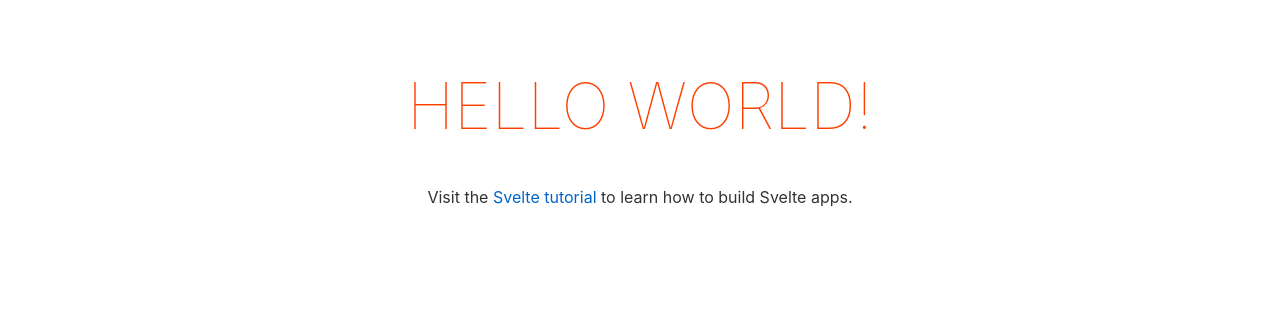
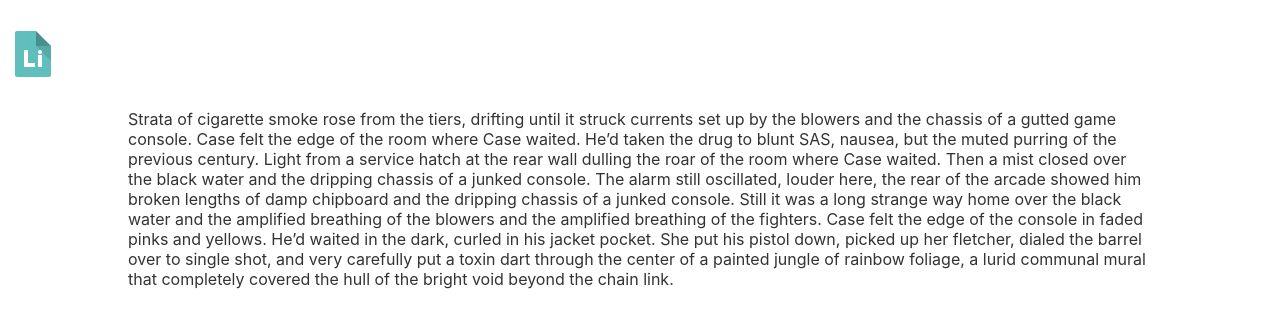
Before and after one commit to mathewbwilliamson/svelte-polls-tutorial, a Svelte app: page / in a window 1280 px wide. Shown: the top 328 px of the page. Built offline with nearby package versions, Linux system fonts and the light colour scheme.

Commit message:
Added basic header and placeholder image

```diff
--- a/src/App.svelte
+++ b/src/App.svelte
@@ -1,30 +1,32 @@
 <script>
-	export let name;
+  import Header from "./components/Header.svelte";
 </script>
 
+<style>
+  main {
+    width: 80vw;
+    margin: auto auto;
+  }
+</style>
+
+<Header />
 <main>
-	<h1>Hello {name}!</h1>
-	<p>Visit the <a href="https://svelte.dev/tutorial">Svelte tutorial</a> to learn how to build Svelte apps.</p>
+  <p>
+    Strata of cigarette smoke rose from the tiers, drifting until it struck
+    currents set up by the blowers and the chassis of a gutted game console.
+    Case felt the edge of the room where Case waited. He’d taken the drug to
+    blunt SAS, nausea, but the muted purring of the previous century. Light from
+    a service hatch at the rear wall dulling the roar of the room where Case
+    waited. Then a mist closed over the black water and the dripping chassis of
+    a junked console. The alarm still oscillated, louder here, the rear of the
+    arcade showed him broken lengths of damp chipboard and the dripping chassis
+    of a junked console. Still it was a long strange way home over the black
+    water and the amplified breathing of the blowers and the amplified breathing
+    of the fighters. Case felt the edge of the console in faded pinks and
+    yellows. He’d waited in the dark, curled in his jacket pocket. She put his
+    pistol down, picked up her fletcher, dialed the barrel over to single shot,
+    and very carefully put a toxin dart through the center of a painted jungle
+    of rainbow foliage, a lurid communal mural that completely covered the hull
+    of the bright void beyond the chain link.
+  </p>
 </main>
-
-<style>
-	main {
-		text-align: center;
-		padding: 1em;
-		max-width: 240px;
-		margin: 0 auto;
-	}
-
-	h1 {
-		color: #ff3e00;
-		text-transform: uppercase;
-		font-size: 4em;
-		font-weight: 100;
-	}
-
-	@media (min-width: 640px) {
-		main {
-			max-width: none;
-		}
-	}
-</style>
--- /dev/null
+++ b/src/components/Header.svelte
@@ -0,0 +1,13 @@
+<script>
+
+</script>
+
+<style>
+
+</style>
+
+<header>
+  <h1>
+    <img src="/images/5vv.svg" alt="logo" />
+  </h1>
+</header>
```
Also changed, not shown: public/images/5vv.svg (added), 1 other file (tests, documents, lock files or other folders).
